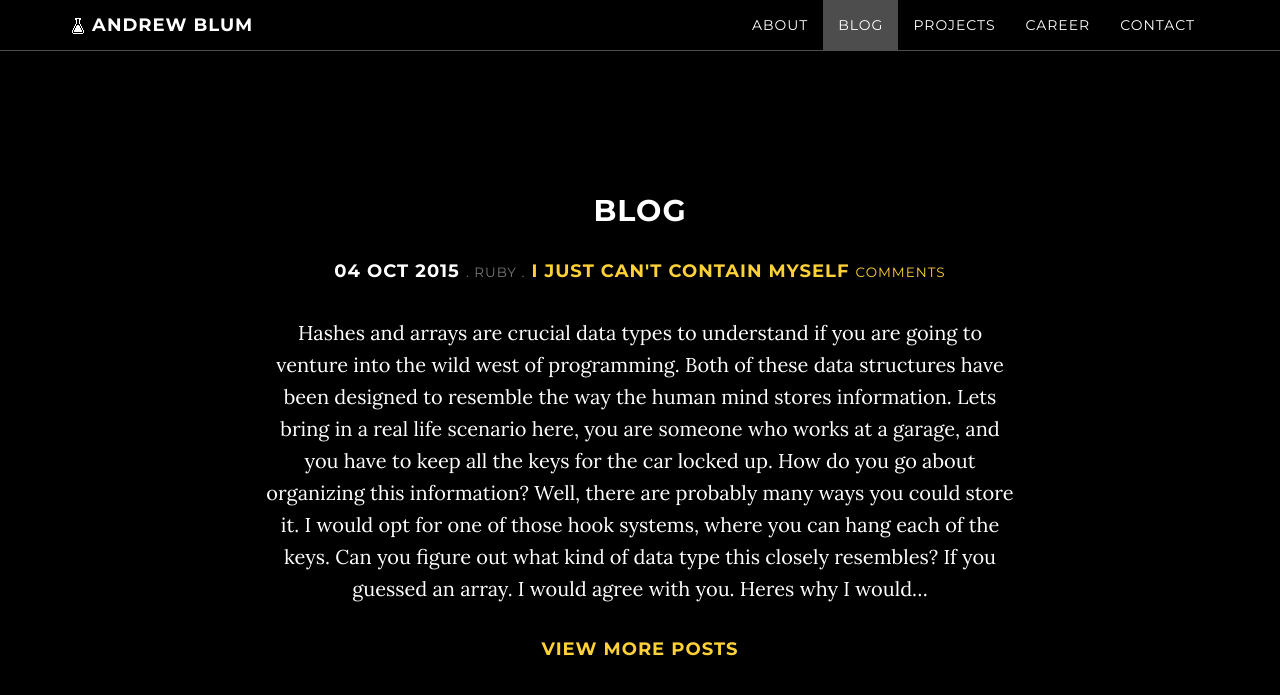
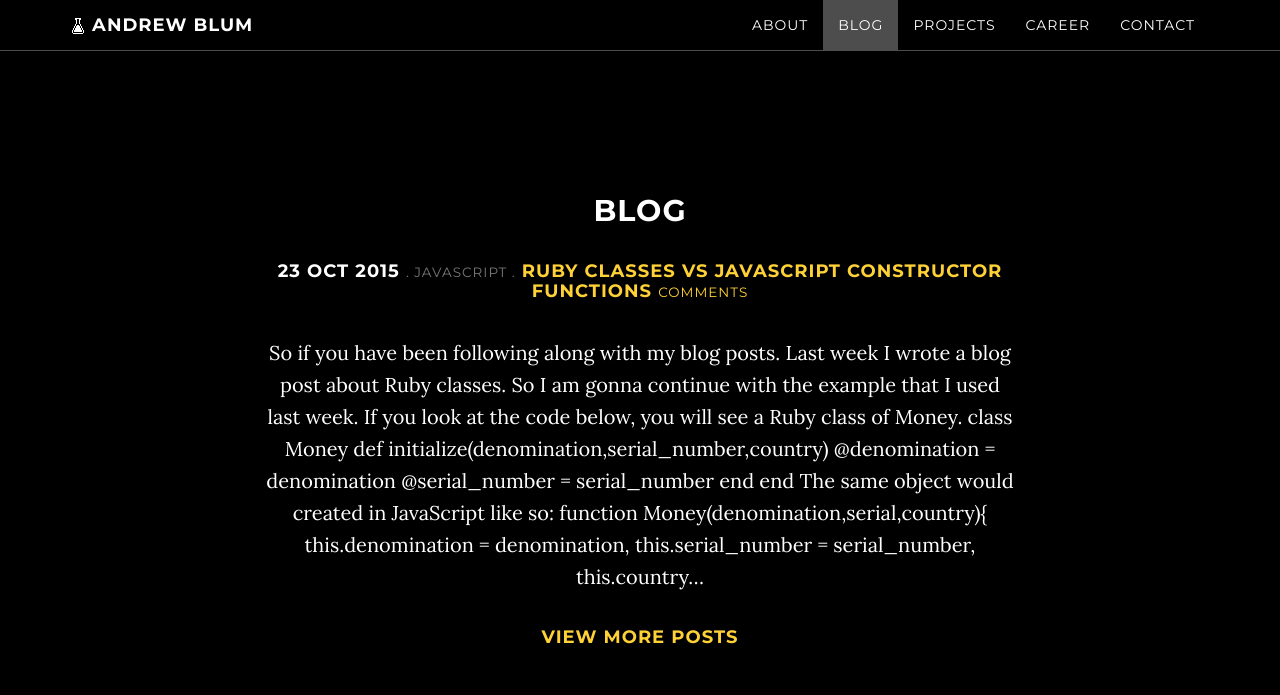
Before and after one commit to axblum/axblum.github.io, a Jekyll site: the page built from index.html, in a window 1280 px wide and 900 px high, scrolled down 1373 px. Shown: the top 695 px of the window. Built offline with Jekyll 4.4.1, drawn with Linux system fonts in a browser that asks for light colours; Markdown is read by kramdown in place of the engine named in the settings; the list of posts is cut into pages by our own code; comment, search, counter and statistics services are not loaded.

Commit message:
add second post

```diff
--- a/_config.yml
+++ b/_config.yml
@@ -8,7 +8,7 @@ black-favicon: "/img/black-lab-glass.ico"
 disqus-shortname: "andrewblum"
 
 # Conversion
-markdown: redcarpet
+# markdown: redcarpet
 highlighter: pygments
 redcarpet:
   extensions: ["no_intra_emphasis", "fenced_code_blocks", "autolink", "strikethrough", "superscript"]
@@ -73,3 +73,4 @@ social:
 
 # Exclusion list from the generated _site
 exclude: ["Rakefile", "LICENSE", "readme.markdown", "vendor"]
+gems: [jekyll-paginate]
--- /dev/null
+++ b/_posts/2015-10-23-Javascript.md
@@ -0,0 +1,59 @@
+---
+layout: post
+section-type: post
+title: Ruby Classes vs JavaScript Constructor Functions
+category: JavaScript
+tags: [ 'ruby', 'dbc' ]
+---
+So if you have been following along with my blog posts. Last week I wrote a blog post about Ruby classes. So I am gonna continue with the example that I used last week. If you look at the code below, you will see a Ruby class of Money.
+{% highlight ruby %}
+class Money
+def initialize(denomination,serial_number,country)
+  @denomination = denomination
+  @serial_number = serial_number
+  end
+end
+{% endhighlight %}
+
+The same object would created in JavaScript like so:
+
+
+{% highlight js %}
+function Money(denomination,serial,country){
+this.denomination = denomination,
+this.serial_number = serial_number,
+this.country = country
+}
+{% endhighlight %}
+
+For review one would create a new Money class in Ruby like so:.
+
+{% highlight js %}
+jackson = Money.new(100,"1234","US")
+{% endhighlight %}
+
+In JavaScript this would be achieved by doing the following:
+{% highlight js %}
+jackson = new Money(100,"1234","US")
+{% endhighlight %}
+Now lets take the valid method for the Money class in Ruby, seen below.
+{% highlight ruby linenos %}
+    def valid
+        if @serial_number.size = 10
+            true
+        else
+            false
+        end
+    end
+ {% endhighlight %}
+
+  This is where one of the major differences between Ruby classes and the JavaScript Constructor Function differ between the languages. One can create a function that is available to all of the Money objects in JavaScript however it can't be done within the Constructor function. This would be achieved by creating a prototype in Javascript. A prototype is a JavaScript function that is available to all objects of that type. It can be done like so:
+
+  {% highlight js %}
+  Money.prototype.valid = function() {
+      if(this.serial_number.length == 10)
+          return true;
+      }
+  };
+  {% endhighlight %}
+  This will give every Money JS object the ability to check whether its valid or not.
```
Also changed, not shown: _posts/2015-09-13-t1-git-blog.md (added, +12 -0 lines), _posts/2015-10-4-Arrays.md (added, +38 -0 lines), _posts/2015-9-4-First.md (added, +8 -0 lines), old_blog/blog-template.html (deleted, +0 -42 lines).
